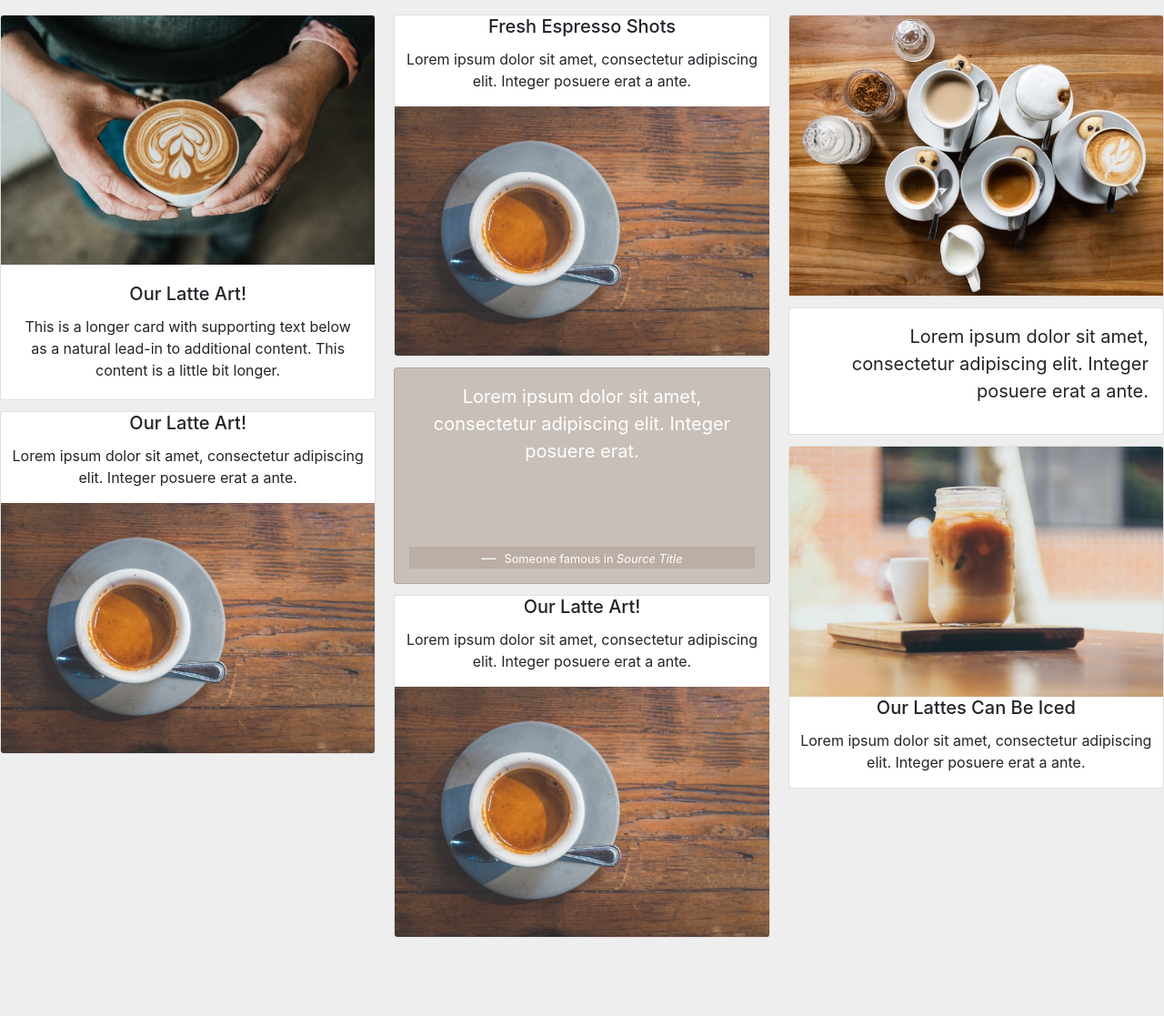
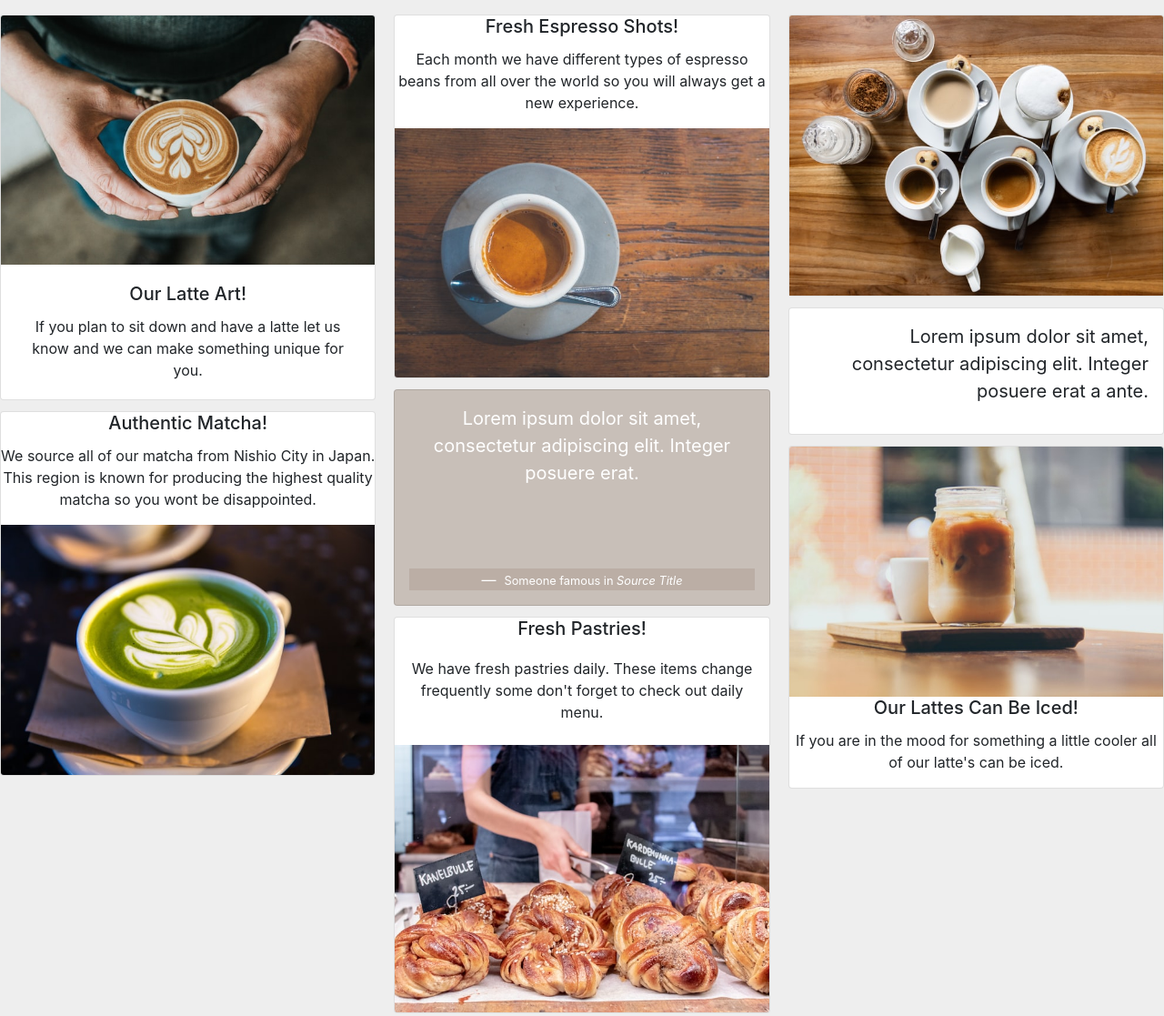
Before and after one commit to GavinG89/coffee_shop_portfolio_project, a website: page home.html in a window 1280 px wide. Shown: the part 950-2067 px from the top of the page at 91% size. Drawn offline with nearby package versions, Linux system fonts and the light colour scheme.

Commit message:
menu update

```diff
--- a/home.html
+++ b/home.html
@@ -25,7 +25,7 @@
                 <a class="nav-link px-5" href="home.html">Home <span class="sr-only">(current)</span></a>
             </li>
             <li class="nav-item">
-                <a class="nav-link px-5" href="menu.html">Menu</a>
+                <a class="nav-link px-5" href="#menu">Menu</a>
             </li>
             <li class="nav-item">
                 <a class="nav-link px-5" href="events.html">Events</a>
@@ -54,39 +54,25 @@
         </div>
     </div>
 </header>
-<!--<div class="jumbotron jumbotron-fluid">
-
-</div>-->
-<!--<div class="overlay">
-    <video class="bg-video" autoplay muted loop id="background-video">
-        <source src="video/200223_Cafe_03_41.mp4" type="video/mp4">
-    </video>
-</div>
-
-<div class="caption text-center">
-    <img class="responsive-logo" src="images/Landing_logo.png">
-    <h1 class="display-4">Come In and Enjoy</h1>
-    <a class="btn btn-outline-light btn-lg" href="menu.html">Menu</a>
-</div>-->
-
 
 <!--Content Section-->
+<section id="menu">
     <div class="card-columns mt-3">
         <div class="card text-center">
             <img src="/images/espresso-art.jpg" class="card-img-top" alt="espresso-art">
             <div class="card-body">
                 <h5 class="card-title">Our Latte Art!</h5>
-        <p class="card-text">This is a longer card with supporting text below as a natural lead-in to additional content. This content is a little bit longer.</p>
+                <p class="card-text">If you plan to sit down and have a latte let us know and we can make something unique for you.</p>
             </div>
         </div>
         <div class="card text-center">
-        <h5 class="card-title">Our Latte Art!</h5>
-        <p>Lorem ipsum dolor sit amet, consectetur adipiscing elit. Integer posuere erat a ante.</p>
-        <img src="/images/eshot-spoon.jpg" class="card-img-bottom" alt="...">
+            <h5 class="card-title">Authentic Matcha!</h5>
+            <p>We source all of our matcha from Nishio City in Japan. This region is known for producing the highest quality matcha so you wont be disappointed.</p>
+            <img src="/images/matcha-latte.jpg" class="card-img-bottom" alt="...">
         </div>
         <div class="card text-center">
-        <h5 class="card-title">Fresh Espresso Shots</h5>
-        <p>Lorem ipsum dolor sit amet, consectetur adipiscing elit. Integer posuere erat a ante.</p>
+            <h5 class="card-title">Fresh Espresso Shots!</h5>
+            <p>Each month we have different types of espresso beans from all over the world so you will always get a new experience.</p>
             <img src="/images/eshot-spoon.jpg" class="card-img-bottom" alt="...">
         </div>
         <div class="card bg-custom text-white text-center p-3">
@@ -100,9 +86,9 @@
             </blockquote>
         </div>
         <div class="card text-center">
-        <h5 class="card-title">Our Latte Art!</h5>
-        <p>Lorem ipsum dolor sit amet, consectetur adipiscing elit. Integer posuere erat a ante.</p>
-        <img src="/images/eshot-spoon.jpg" class="card-img-bottom" alt="...">
+            <h5 class="card-title">Fresh Pastries!</h5>
+            <p class="p-2">We have fresh pastries daily. These items change frequently some don't forget to check out daily menu. </p>
+            <img src="/images/fresh-pastries.jpg" class="card-img-bottom" alt="...">
         </div>
         <div class="card">
             <img src="/images/tons-of-flavors.jpg" class="card-img-top" alt="...">
@@ -113,12 +99,12 @@
         </div>
             <div class="card text-center">
                 <img src="/images/iced-latte.jpg" class="card-img-top" alt="...">
-            <h5 class="card-title">Our Lattes Can Be Iced</h5>
-            <p>Lorem ipsum dolor sit amet, consectetur adipiscing elit. Integer posuere erat a ante.</p>
+                <h5 class="card-title">Our Lattes Can Be Iced!</h5>
+                <p>If you are in the mood for something a little cooler all of our latte's can be iced. </p>
             </div>
         </div>
     </div>
-
+</section>
 
 
 
```
Also changed, not shown: images/fresh-pastries.jpg (added), images/matcha-latte.jpg (added). Lines whose indentation alone changed are shown as unchanged.
